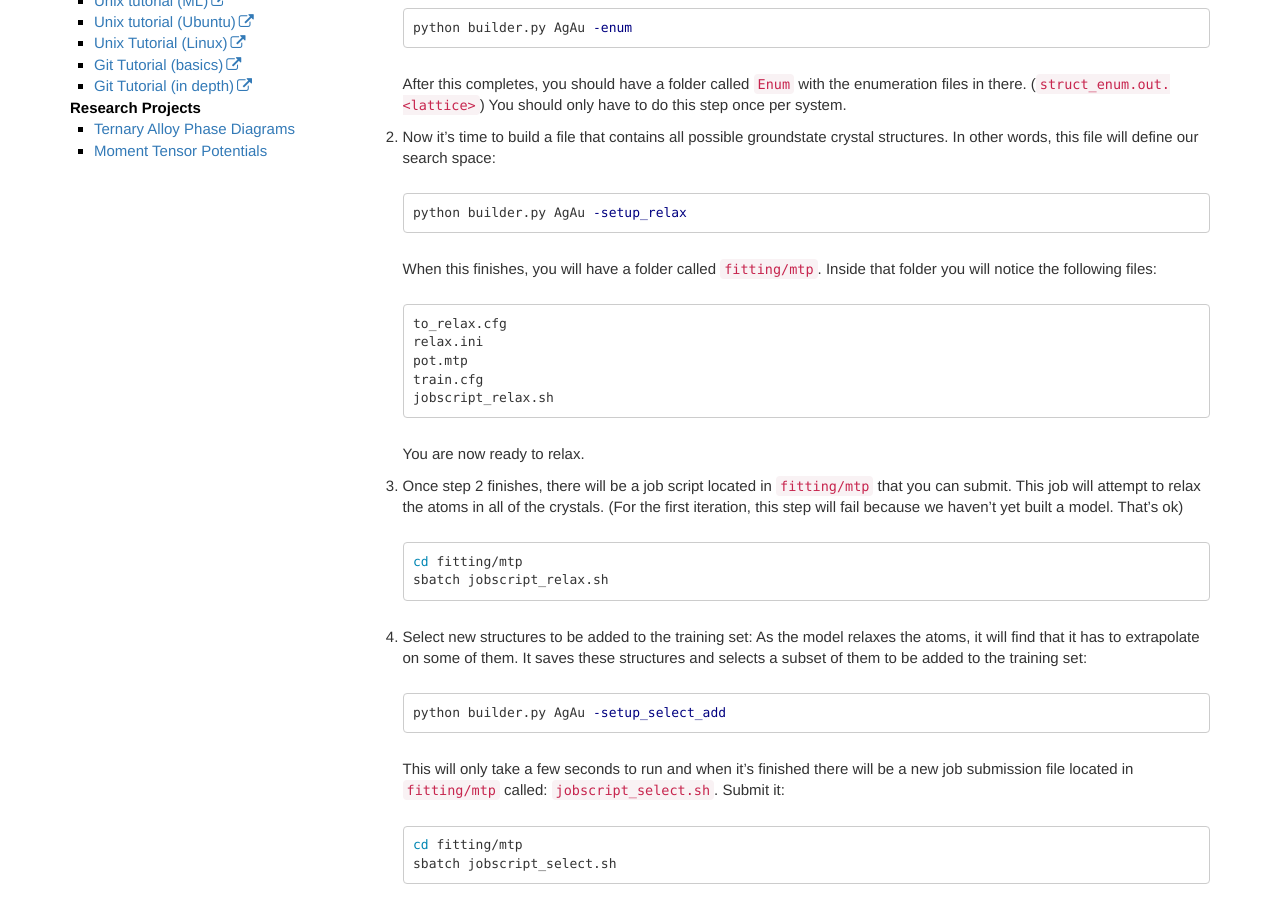
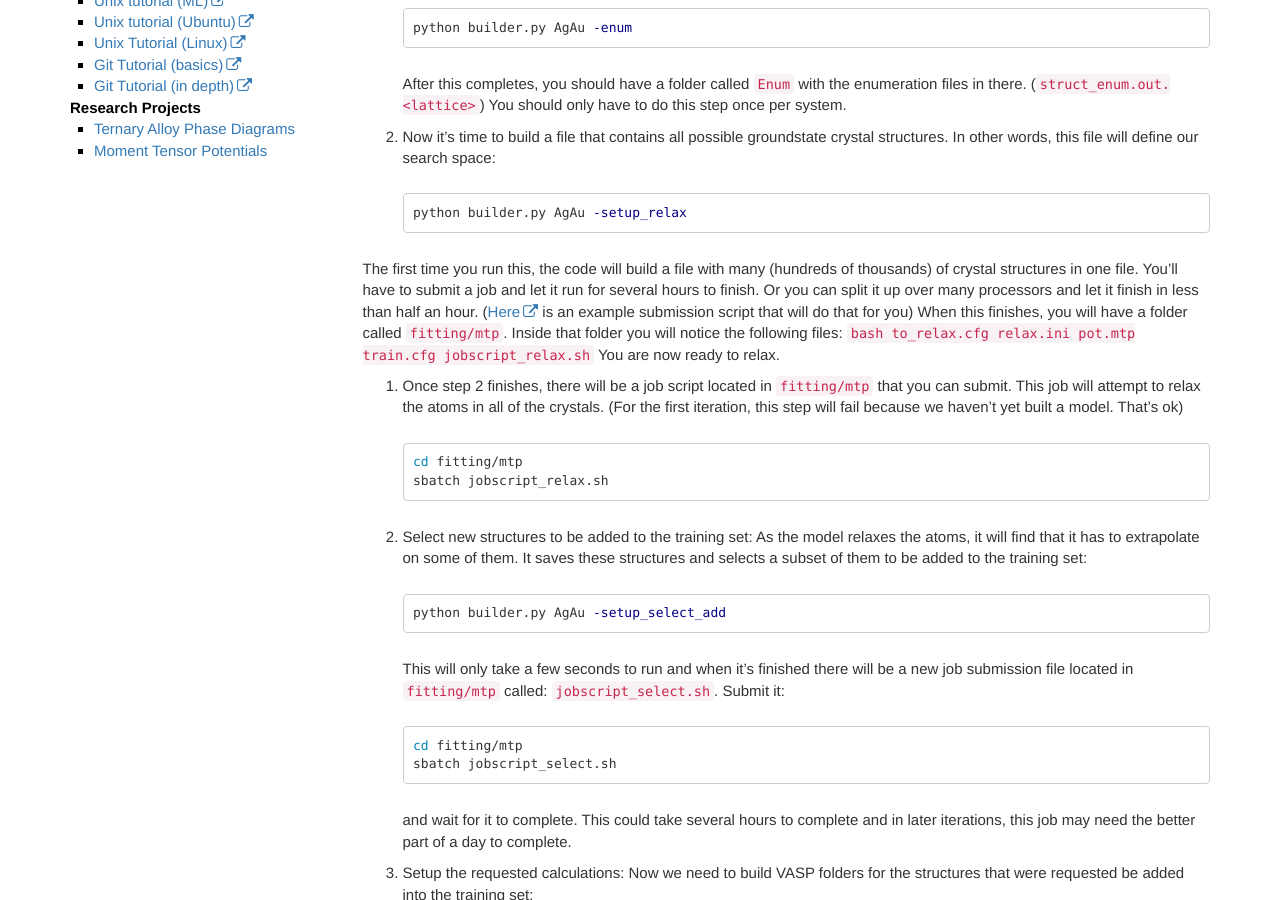
Before and after one commit to byui-physics/main, a Jekyll site: the page built from pages/Faculty/NelsonL/materialsResearch/MTP.md, in a window 1280 px wide and 900 px high, scrolled down 467 px. Built offline with Jekyll 4.4.1, drawn with Linux system fonts in a browser that asks for light colours; comment, search, counter and statistics services are not loaded.

Commit message:
Added job submission script for setting up relaxation file.

````diff
--- a/pages/Faculty/NelsonL/materialsResearch/MTP.md
+++ b/pages/Faculty/NelsonL/materialsResearch/MTP.md
@@ -35,15 +35,16 @@ define our search space:
 ```bash
 python builder.py AgAu -setup_relax
 ```
-When this finishes, you will have a folder called `fitting/mtp`.  Inside
-that folder you will notice the following files:
-```bash
-to_relax.cfg
-relax.ini
-pot.mtp
-train.cfg
-jobscript_relax.sh
-```
+
+The first time you run this, the code will build a file with many
+(hundreds of thousands) of crystal structures in one file.  You'll
+have to submit a job and let it run for several hours to finish.  Or
+you can split it up over many processors and let it finish in less
+than half an hour.  ([Here][setupRelaxSubmission] is an example
+submission script that will do that for you) When this finishes, you
+will have a folder called `fitting/mtp`.  Inside that folder you will
+notice the following files: ```bash to_relax.cfg relax.ini pot.mtp
+train.cfg jobscript_relax.sh ```
 You are now ready to relax.
 
 3. Once step 2 finishes, there will be a job script located in `fitting/mtp`
````
Also changed, not shown: other parts of pages/Faculty/NelsonL/materialsResearch/MTP.md (+1 -0 lines), 1 other file.
